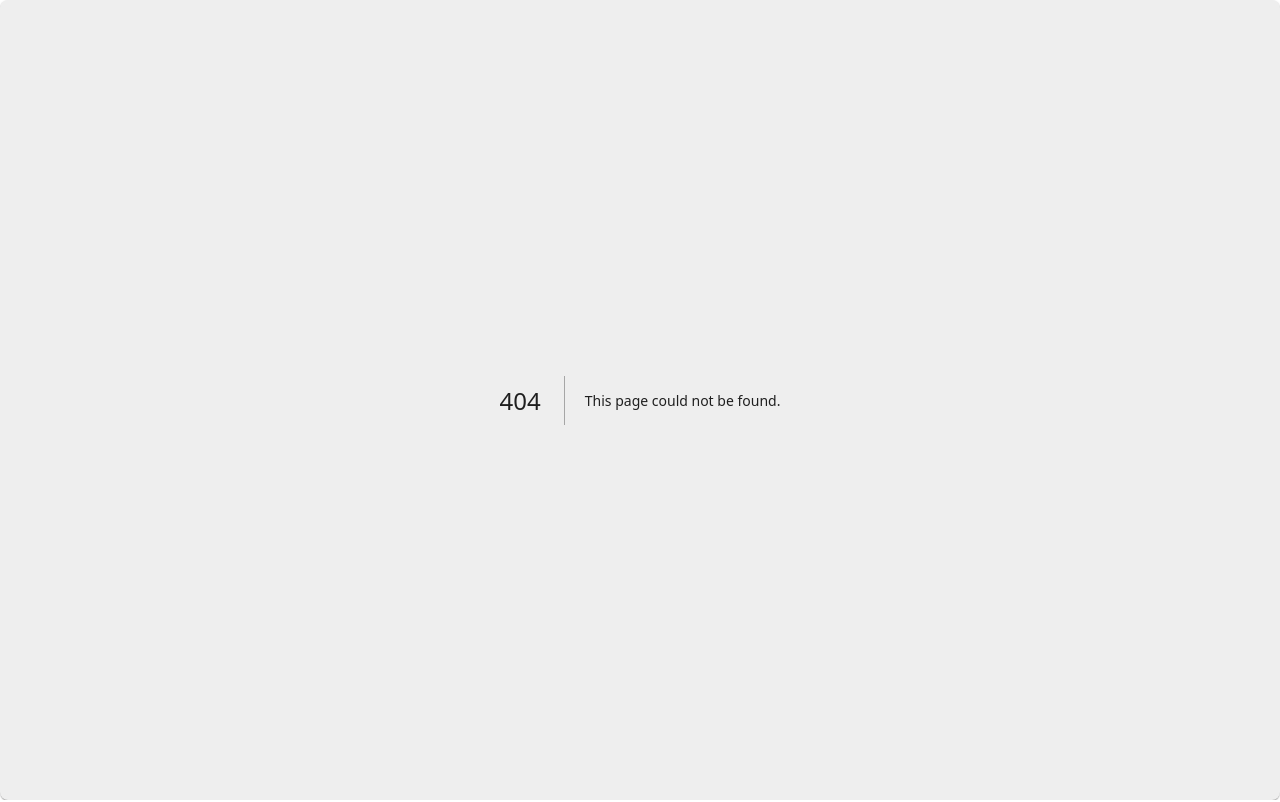
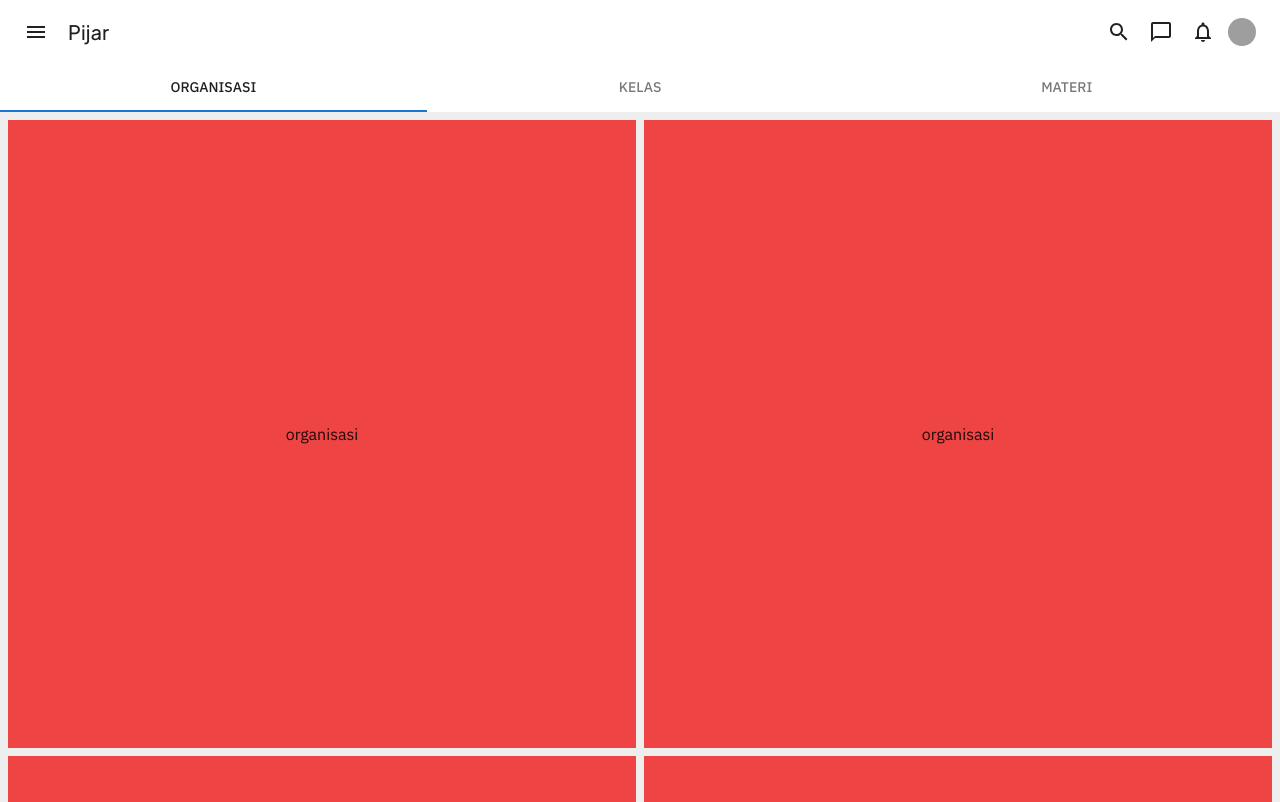
Before and after one commit to ndsanja/pijar-next13-mui5-tailwindcss, a Next.js app: page /app/elearning in a window 1280 px wide. Before the commit this address had no page. Shown: the top 802 px of the page. Built offline with nearby package versions, Linux system fonts and the light colour scheme; grey boxes are pictures that could not be loaded.

Commit message:
create layout cataegory elearning

```diff
--- a/src/app/app/AppLayout.tsx
+++ b/src/app/app/AppLayout.tsx
@@ -7,16 +7,14 @@ import {
   BottomNavigationAction,
   Button,
   IconButton,
+  Slide,
   Toolbar,
   Typography,
+  useScrollTrigger,
 } from '@mui/material';
 import {
   MenuOutlined,
-  CalendarToday,
   DesktopWindowsOutlined,
-  Home,
-  Person,
-  Search,
   HomeOutlined,
   SchoolOutlined,
   ControlPointOutlined,
@@ -24,16 +22,40 @@ import {
   ChatBubbleOutlineOutlined,
   SearchOutlined,
 } from '@mui/icons-material';
+import { useRouter } from 'next/navigation';
 import { useState } from 'react';
 
-type Props = {
-  children: React.ReactNode;
-};
+interface Props {
+  /**
+   * Injected by the documentation to work in an iframe.
+   * You won't need it on your project.
+   */
+  window?: () => Window;
+  children: React.ReactElement;
+}
 
-const AppLayoutClient = ({ children }: Props) => {
+function HideOnScroll(props: Props) {
+  const { children, window } = props;
+  // Note that you normally won't need to set the window ref as useScrollTrigger
+  // will default to window.
+  // This is only being set here because the demo is in an iframe.
+  const trigger = useScrollTrigger({
+    target: window ? window() : undefined,
+  });
+
+  return (
+    <Slide appear={false} direction="down" in={!trigger}>
+      {children}
+    </Slide>
+  );
+}
+
+const AppLayoutClient = (props: Props) => {
+  const router = useRouter();
   const [value, setValue] = useState(0);
   return (
     <>
+      {/* <HideOnScroll {...props}> */}
       <AppBar
         position="sticky"
         className="!bg-white"
@@ -91,8 +113,11 @@ const AppLayoutClient = ({ children }: Props) => {
           </div>
         </Toolbar>
       </AppBar>
+      {/* </HideOnScroll> */}
 
-      <div className="w-full max-w-[1400px] mx-auto">{children}</div>
+      <div className="w-full max-w-[1400px] mx-auto pb-[68px]">
+        {props.children}
+      </div>
 
       <BottomNavigation
         showLabels
@@ -102,8 +127,13 @@ const AppLayoutClient = ({ children }: Props) => {
         }}
         className="!fixed !bottom-0 !left-0 !right-0 md:!hidden"
       >
-        <BottomNavigationAction label="Lobi" icon={<HomeOutlined />} />
         <BottomNavigationAction
+          onClick={() => router.push('/app')}
+          label="Lobi"
+          icon={<HomeOutlined />}
+        />
+        <BottomNavigationAction
+          onClick={() => router.push('/app/elearning')}
           sx={{ whiteSpace: 'nowrap' }}
           label="E-Learning"
           icon={<SchoolOutlined />}
--- /dev/null
+++ b/src/app/app/elearning/ElearningLayout.tsx
@@ -0,0 +1,63 @@
+'use client';
+
+import * as React from 'react';
+import { styled } from '@mui/material/styles';
+import AppBar from '@mui/material/AppBar';
+import Box from '@mui/material/Box';
+import Toolbar from '@mui/material/Toolbar';
+import IconButton from '@mui/material/IconButton';
+import Typography from '@mui/material/Typography';
+import MenuIcon from '@mui/icons-material/Menu';
+import SearchIcon from '@mui/icons-material/Search';
+import MoreIcon from '@mui/icons-material/MoreVert';
+import { Paper, Tab, Tabs } from '@mui/material';
+import { useTheme } from '@emotion/react';
+import ElearningPageClient from './ElearningPage';
+
+type Props = {
+  children: React.ReactNode;
+  dir?: string;
+  index?: number;
+  value?: number;
+};
+
+function a11yProps(index: number) {
+  return {
+    id: `full-width-tab-${index}`,
+    'aria-controls': `full-width-tabpanel-${index}`,
+  };
+}
+
+const ElearningLayoutClient = (props: Props) => {
+  const { children } = props;
+
+  const theme = useTheme();
+  const [value, setValue] = React.useState(0);
+
+  const handleChange = (event: React.SyntheticEvent, newValue: number) => {
+    setValue(newValue);
+  };
+
+  const handleChangeIndex = (index: number) => {
+    setValue(index);
+  };
+  return (
+    <>
+      <Tabs
+        sx={{ backgroundColor: 'white', position: 'sticky', top: '50px' }}
+        value={value}
+        onChange={handleChange}
+        indicatorColor="primary"
+        textColor="inherit"
+        variant="fullWidth"
+        aria-label="kategory elearning"
+      >
+        <Tab label="Organisasi" {...a11yProps(0)} />
+        <Tab label="Kelas" {...a11yProps(1)} />
+        <Tab label="Materi" {...a11yProps(2)} />
+      </Tabs>
+      <ElearningPageClient value={value} />
+    </>
+  );
+};
+export default ElearningLayoutClient;
--- /dev/null
+++ b/src/app/app/elearning/ElearningPage.tsx
@@ -0,0 +1,76 @@
+'use client';
+
+import { Box, Typography } from '@mui/material';
+import ContentDisplayView from './components/ContentDisplayView';
+import OrganisasiCard from './components/OrganisasiCard';
+import KelasCard from './components/KelasCard.';
+import MateriCard from './components/MateriCard';
+
+interface TabPanelProps {
+  children?: React.ReactNode;
+  dir?: string;
+  index: number;
+  value: number;
+}
+
+function TabPanel(props: TabPanelProps) {
+  const { children, value, index, ...other } = props;
+
+  return (
+    <div
+      role="tabpanel"
+      hidden={value !== index}
+      id={`full-width-tabpanel-${index}`}
+      aria-labelledby={`full-width-tab-${index}`}
+      {...other}
+    >
+      {value === index && <Box sx={{ p: 1 }}>{children}</Box>}
+    </div>
+  );
+}
+
+type Props = {
+  value?: any;
+};
+const ElearningPageClient = (props: Props) => {
+  const { value } = props;
+
+  return (
+    <Box sx={{ minHeight: '100vh', backgroundColor: 'transparent' }}>
+      <TabPanel value={value} index={0}>
+        <ContentDisplayView>
+          <OrganisasiCard />
+          <OrganisasiCard />
+          <OrganisasiCard />
+          <OrganisasiCard />
+          <OrganisasiCard />
+          <OrganisasiCard />
+          <OrganisasiCard />
+        </ContentDisplayView>
+      </TabPanel>
+      <TabPanel value={value} index={1}>
+        <ContentDisplayView>
+          <KelasCard />
+          <KelasCard />
+          <KelasCard />
+          <KelasCard />
+          <KelasCard />
+          <KelasCard />
+          <KelasCard />
+        </ContentDisplayView>
+      </TabPanel>
+      <TabPanel value={value} index={2}>
+        <ContentDisplayView>
+          <MateriCard />
+          <MateriCard />
+          <MateriCard />
+          <MateriCard />
+          <MateriCard />
+          <MateriCard />
+          <MateriCard />
+        </ContentDisplayView>
+      </TabPanel>
+    </Box>
+  );
+};
+export default ElearningPageClient;
--- /dev/null
+++ b/src/app/app/elearning/components/ContentDisplayView.tsx
@@ -0,0 +1,9 @@
+import { Box } from '@mui/material';
+type Props = {
+  children: React.ReactNode;
+};
+const ContentDisplayView = (props: Props) => {
+  const { children } = props;
+  return <Box className="grid grid-cols-2 gap-2">{children}</Box>;
+};
+export default ContentDisplayView;
--- /dev/null
+++ b/src/app/app/elearning/components/KelasCard..tsx
@@ -0,0 +1,8 @@
+const KelasCard = () => {
+  return (
+    <div className="aspect-square bg-blue-500 w-full flex items-center justify-center">
+      <p>Kelas</p>
+    </div>
+  );
+};
+export default KelasCard;
--- /dev/null
+++ b/src/app/app/elearning/components/MateriCard.tsx
@@ -0,0 +1,8 @@
+const MateriCard = () => {
+  return (
+    <div className="aspect-square bg-yellow-500 w-full flex items-center justify-center">
+      <p>Materi</p>
+    </div>
+  );
+};
+export default MateriCard;
--- /dev/null
+++ b/src/app/app/elearning/components/OrganisasiCard.tsx
@@ -0,0 +1,8 @@
+const OrganisasiCard = () => {
+  return (
+    <div className="aspect-square bg-red-500 w-full flex items-center justify-center">
+      <p>organisasi</p>
+    </div>
+  );
+};
+export default OrganisasiCard;
--- /dev/null
+++ b/src/app/app/elearning/layout.tsx
@@ -0,0 +1,10 @@
+import ElearningLayoutClient from './ElearningLayout';
+
+type Props = {
+  children: React.ReactNode;
+};
+
+const ElearningLayout = ({ children }: Props) => {
+  return <ElearningLayoutClient>{children}</ElearningLayoutClient>;
+};
+export default ElearningLayout;
--- /dev/null
+++ b/src/app/app/elearning/page.tsx
@@ -0,0 +1,6 @@
+import ElearningPageClient from './ElearningPage';
+
+const ElearningPage = () => {
+  return <ElearningPageClient />;
+};
+export default ElearningPage;
```
